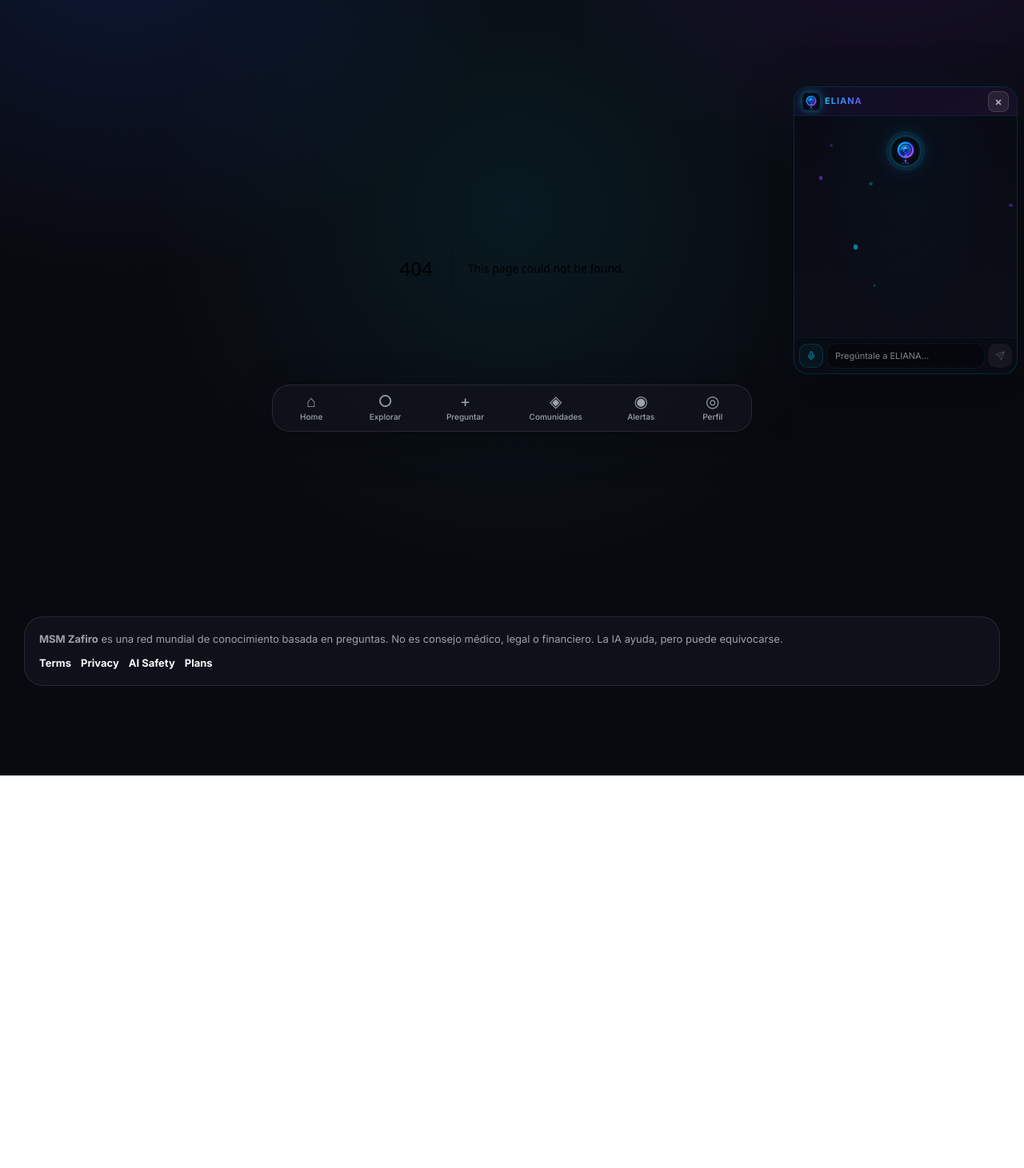
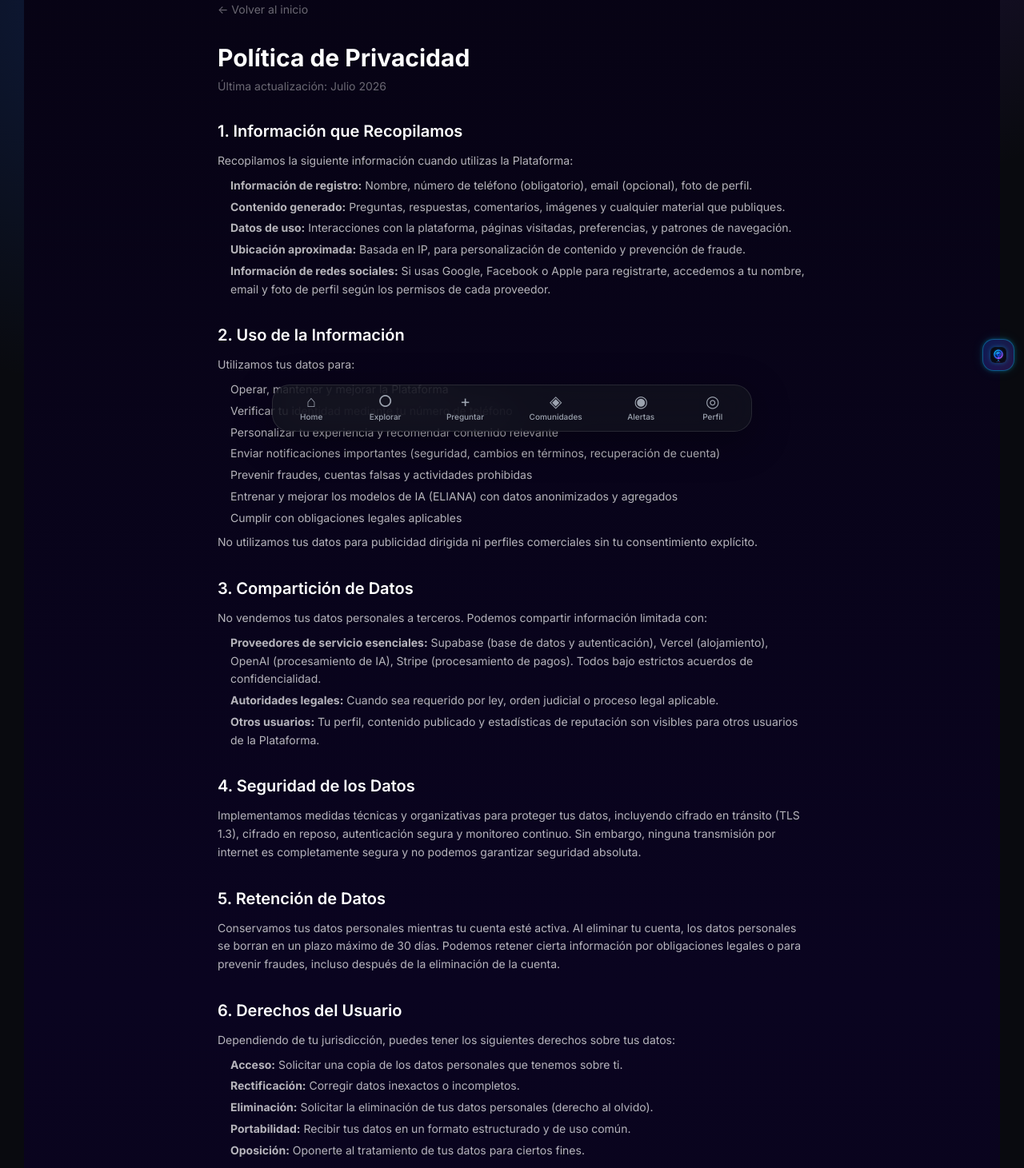
Before and after one commit to MSM2024/MSM-Zafiro, a Next.js app: page /privacy in a window 1280 px wide. Before the commit this address had no page. Shown: the part 248-1709 px from the top of the page at 80% size. Before the commit the page ends 1218 px from the top, so only its background shows below. Built offline with nearby package versions, Linux system fonts and the light colour scheme.

Commit message:
Nueva página /privacy con Política de Privacidad completa (12 secciones) + MSM MY STORE LLC / Florida

```diff
--- /dev/null
+++ b/src/app/privacy/page.tsx
@@ -0,0 +1,118 @@
+import Link from 'next/link'
+
+export default function PrivacyPage() {
+  return (
+    <div className="min-h-screen bg-gradient-to-b from-[#070314] via-[#0a0420] to-[#070314]">
+      <div className="max-w-3xl mx-auto px-4 py-16">
+        <Link href="/" className="text-white/40 hover:text-white/70 transition-colors text-sm mb-8 inline-block">
+          ← Volver al inicio
+        </Link>
+
+        <h1 className="text-3xl font-bold text-white mb-2">Política de Privacidad</h1>
+        <p className="text-white/40 text-sm mb-8">Última actualización: Julio 2026</p>
+
+        <div className="space-y-8 text-white/70 leading-relaxed text-sm">
+          <section>
+            <h2 className="text-xl font-semibold text-white mb-3">1. Información que Recopilamos</h2>
+            <p>Recopilamos la siguiente información cuando utilizas la Plataforma:</p>
+            <ul className="space-y-1 pl-4 mt-2">
+              <li><strong>Información de registro:</strong> Nombre, número de teléfono (obligatorio), email (opcional), foto de perfil.</li>
+              <li><strong>Contenido generado:</strong> Preguntas, respuestas, comentarios, imágenes y cualquier material que publiques.</li>
+              <li><strong>Datos de uso:</strong> Interacciones con la plataforma, páginas visitadas, preferencias, y patrones de navegación.</li>
+              <li><strong>Ubicación aproximada:</strong> Basada en IP, para personalización de contenido y prevención de fraude.</li>
+              <li><strong>Información de redes sociales:</strong> Si usas Google, Facebook o Apple para registrarte, accedemos a tu nombre, email y foto de perfil según los permisos de cada proveedor.</li>
+            </ul>
+          </section>
+
+          <section>
+            <h2 className="text-xl font-semibold text-white mb-3">2. Uso de la Información</h2>
+            <p>Utilizamos tus datos para:</p>
+            <ul className="space-y-1 pl-4 mt-2">
+              <li>Operar, mantener y mejorar la Plataforma</li>
+              <li>Verificar tu identidad mediante tu número de teléfono</li>
+              <li>Personalizar tu experiencia y recomendar contenido relevante</li>
+              <li>Enviar notificaciones importantes (seguridad, cambios en términos, recuperación de cuenta)</li>
+              <li>Prevenir fraudes, cuentas falsas y actividades prohibidas</li>
+              <li>Entrenar y mejorar los modelos de IA (ELIANA) con datos anonimizados y agregados</li>
+              <li>Cumplir con obligaciones legales aplicables</li>
+            </ul>
+            <p className="mt-2">No utilizamos tus datos para publicidad dirigida ni perfiles comerciales sin tu consentimiento explícito.</p>
+          </section>
+
+          <section>
+            <h2 className="text-xl font-semibold text-white mb-3">3. Compartición de Datos</h2>
+            <p>No vendemos tus datos personales a terceros. Podemos compartir información limitada con:</p>
+            <ul className="space-y-1 pl-4 mt-2">
+              <li><strong>Proveedores de servicio esenciales:</strong> Supabase (base de datos y autenticación), Vercel (alojamiento), OpenAI (procesamiento de IA), Stripe (procesamiento de pagos). Todos bajo estrictos acuerdos de confidencialidad.</li>
+              <li><strong>Autoridades legales:</strong> Cuando sea requerido por ley, orden judicial o proceso legal aplicable.</li>
+              <li><strong>Otros usuarios:</strong> Tu perfil, contenido publicado y estadísticas de reputación son visibles para otros usuarios de la Plataforma.</li>
+            </ul>
+          </section>
+
+          <section>
+            <h2 className="text-xl font-semibold text-white mb-3">4. Seguridad de los Datos</h2>
+            <p>Implementamos medidas técnicas y organizativas para proteger tus datos, incluyendo cifrado en tránsito (TLS 1.3), cifrado en reposo, autenticación segura y monitoreo continuo. Sin embargo, ninguna transmisión por internet es completamente segura y no podemos garantizar seguridad absoluta.</p>
+          </section>
+
+          <section>
+            <h2 className="text-xl font-semibold text-white mb-3">5. Retención de Datos</h2>
+            <p>Conservamos tus datos personales mientras tu cuenta esté activa. Al eliminar tu cuenta, los datos personales se borran en un plazo máximo de 30 días. Podemos retener cierta información por obligaciones legales o para prevenir fraudes, incluso después de la eliminación de la cuenta.</p>
+          </section>
+
+          <section>
+            <h2 className="text-xl font-semibold text-white mb-3">6. Derechos del Usuario</h2>
+            <p>Dependiendo de tu jurisdicción, puedes tener los siguientes derechos sobre tus datos:</p>
+            <ul className="space-y-1 pl-4 mt-2">
+              <li><strong>Acceso:</strong> Solicitar una copia de los datos personales que tenemos sobre ti.</li>
+              <li><strong>Rectificación:</strong> Corregir datos inexactos o incompletos.</li>
+              <li><strong>Eliminación:</strong> Solicitar la eliminación de tus datos personales (derecho al olvido).</li>
+              <li><strong>Portabilidad:</strong> Recibir tus datos en un formato estructurado y de uso común.</li>
+              <li><strong>Oposición:</strong> Oponerte al tratamiento de tus datos para ciertos fines.</li>
+            </ul>
+            <p className="mt-2">Para ejercer tus derechos, contáctanos en: <a href="mailto:privacidad@msmzafiro.com" className="text-indigo-400 hover:text-indigo-300">privacidad@msmzafiro.com</a>. Responderemos en un plazo máximo de 30 días.</p>
+          </section>
+
+          <section>
+            <h2 className="text-xl font-semibold text-white mb-3">7. Menores de Edad</h2>
+            <p>La Plataforma no está dirigida a menores de 13 años. No recopilamos intencionalmente datos personales de menores sin consentimiento parental verificable. Si tenemos conocimiento de que hemos recopilado datos de un menor de 13 años sin el consentimiento parental requerido, eliminaremos dicha información.</p>
+          </section>
+
+          <section>
+            <h2 className="text-xl font-semibold text-white mb-3">8. Transferencias Internacionales de Datos</h2>
+            <p>8.1. Sus datos pueden procesarse en servidores ubicados en Estados Unidos u otras jurisdicciones donde operen nuestros proveedores de servicios (Supabase, Vercel, OpenAI).</p>
+            <p className="mt-2">8.2. Para usuarios en la Unión Europea, dichas transferencias se realizan conforme a mecanismos legales aplicables (Cláusulas Contractuales Estándar u otros marcos reconocidos).</p>
+          </section>
+
+          <section>
+            <h2 className="text-xl font-semibold text-white mb-3">9. Cookies y Tecnologías Similares</h2>
+            <p>9.1. Utilizamos cookies esenciales para el funcionamiento de la Plataforma (sesión, autenticación) y cookies de análisis para entender el uso del servicio.</p>
+            <p className="mt-2">9.2. Usted puede gestionar las preferencias de cookies desde la configuración de su navegador.</p>
+          </section>
+
+          <section>
+            <h2 className="text-xl font-semibold text-white mb-3">10. Cambios a esta Política</h2>
+            <p>Podemos actualizar esta Política periódicamente. Los cambios materiales serán notificados mediante la Plataforma o al correo electrónico registrado.</p>
+          </section>
+
+          <section>
+            <h2 className="text-xl font-semibold text-white mb-3">11. Contacto</h2>
+            <p>Para ejercer sus derechos o consultas sobre privacidad:</p>
+            <p className="mt-2">MSM MY STORE LLC</p>
+            <p>Condado de Osceola, Florida (Kissimmee), Estados Unidos</p>
+            <p><a href="mailto:privacidad@msmzafiro.com" className="text-indigo-400 hover:text-indigo-300">privacidad@msmzafiro.com</a></p>
+          </section>
+
+          <section>
+            <h2 className="text-xl font-semibold text-white mb-3">12. Ley Aplicable</h2>
+            <p>Esta Política se rige por las leyes del Estado de Florida, Estados Unidos, en coordinación con las protecciones de privacidad aplicables según la jurisdicción del usuario (GDPR, CCPA, u otras).</p>
+          </section>
+
+          <div className="pt-8 border-t border-white/10 text-sm text-white/40">
+            <p>MSM MY STORE LLC &copy; 2026. Todos los derechos reservados.</p>
+            <p className="mt-2">&ldquo;Cada pregunta construye el futuro.&rdquo;</p>
+          </div>
+        </div>
+      </div>
+    </div>
+  )
+}
--- a/src/app/terms/page.tsx
+++ b/src/app/terms/page.tsx
@@ -68,7 +68,7 @@ export default function TermsPage() {
 
           <section>
             <h2 className="text-xl font-semibold text-white mb-3">7. Privacidad y Protección de Datos</h2>
-            <p>El manejo de tus datos personales se rige por nuestra <Link href="/terms#privacidad" className="text-indigo-400 hover:text-indigo-300">Política de Privacidad</Link>. En resumen:</p>
+            <p>El manejo de tus datos personales se rige por nuestra <Link href="/privacy" className="text-indigo-400 hover:text-indigo-300">Política de Privacidad</Link>. En resumen:</p>
             <ul className="space-y-1 pl-4 mt-2">
               <li><strong>Datos recopilados:</strong> Nombre, número de teléfono, email, foto de perfil, contenido publicado, interacciones, datos de uso y ubicación aproximada.</li>
               <li><strong>Uso de datos:</strong> Operación de la plataforma, mejora de servicios, personalización de contenido, seguridad y prevención de fraude.</li>
```
